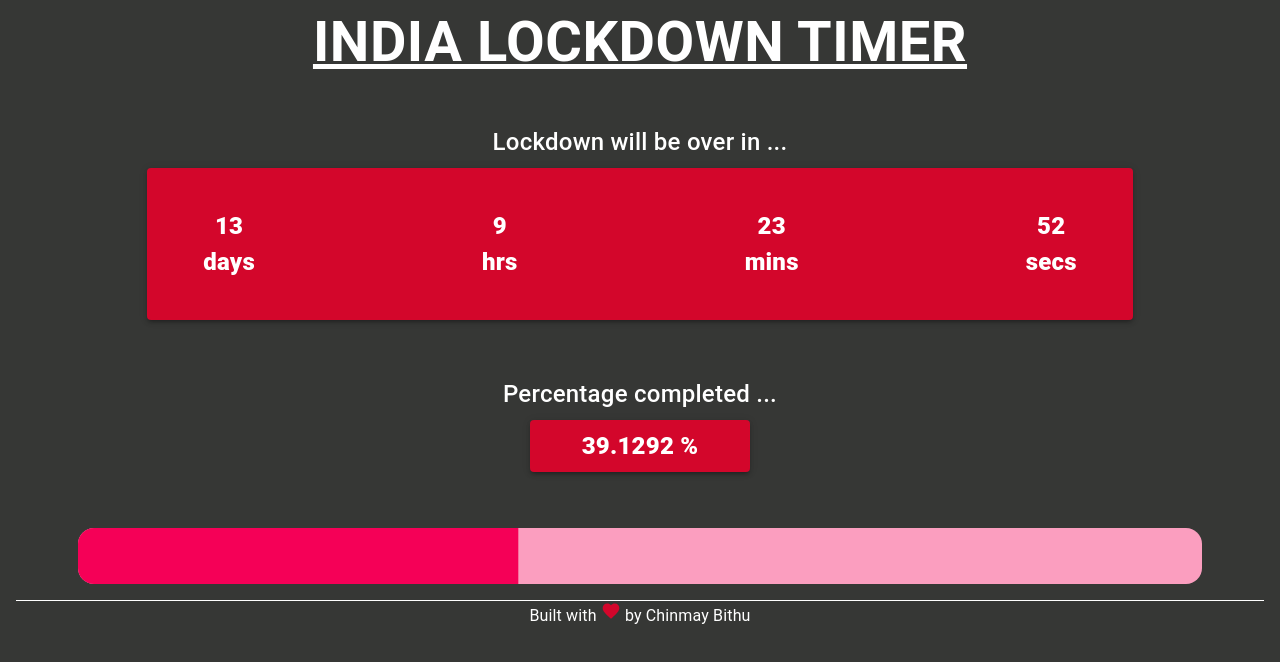
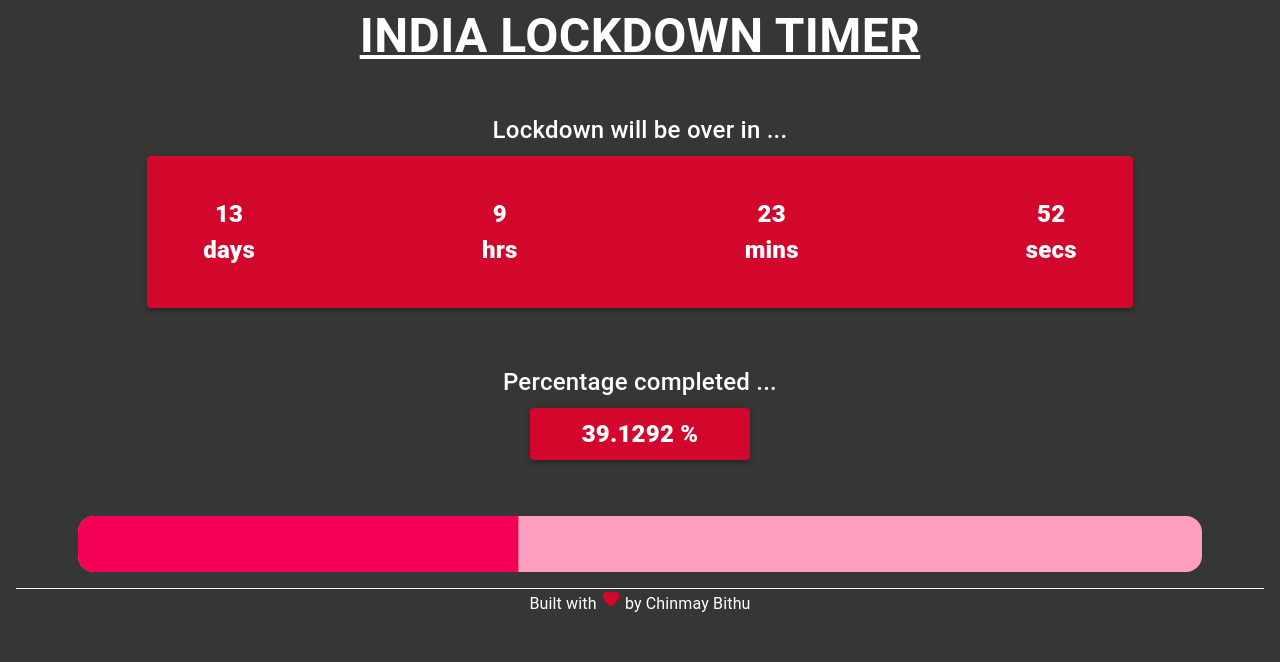
Before and after one commit to cbithu/lockdown-timer, a React (Create React App) app: page / in a window 1280 px wide. Shown: the top 662 px of the page. Built offline with nearby package versions, Linux system fonts and the light colour scheme.

Commit message:
heading size changed

```diff
--- a/src/App.js
+++ b/src/App.js
@@ -19,7 +19,7 @@ const styles = () => ({
     fontWeight: "bold",
     marginBottom: "5vh",
     textDecoration: "underline",
-    fontSize: "7vh",
+    fontSize: "6vh",
     textAlign: "center",
     whiteSpace: "unset"
   },
```
